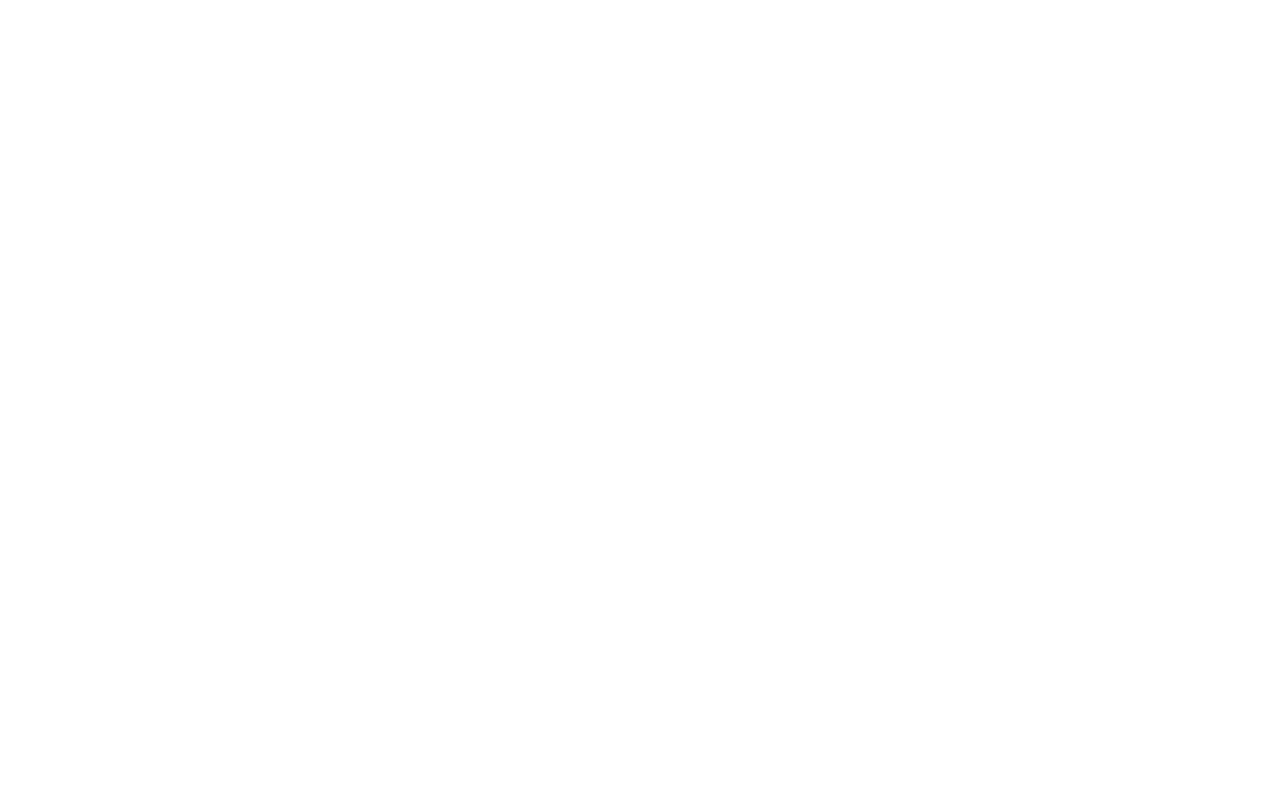
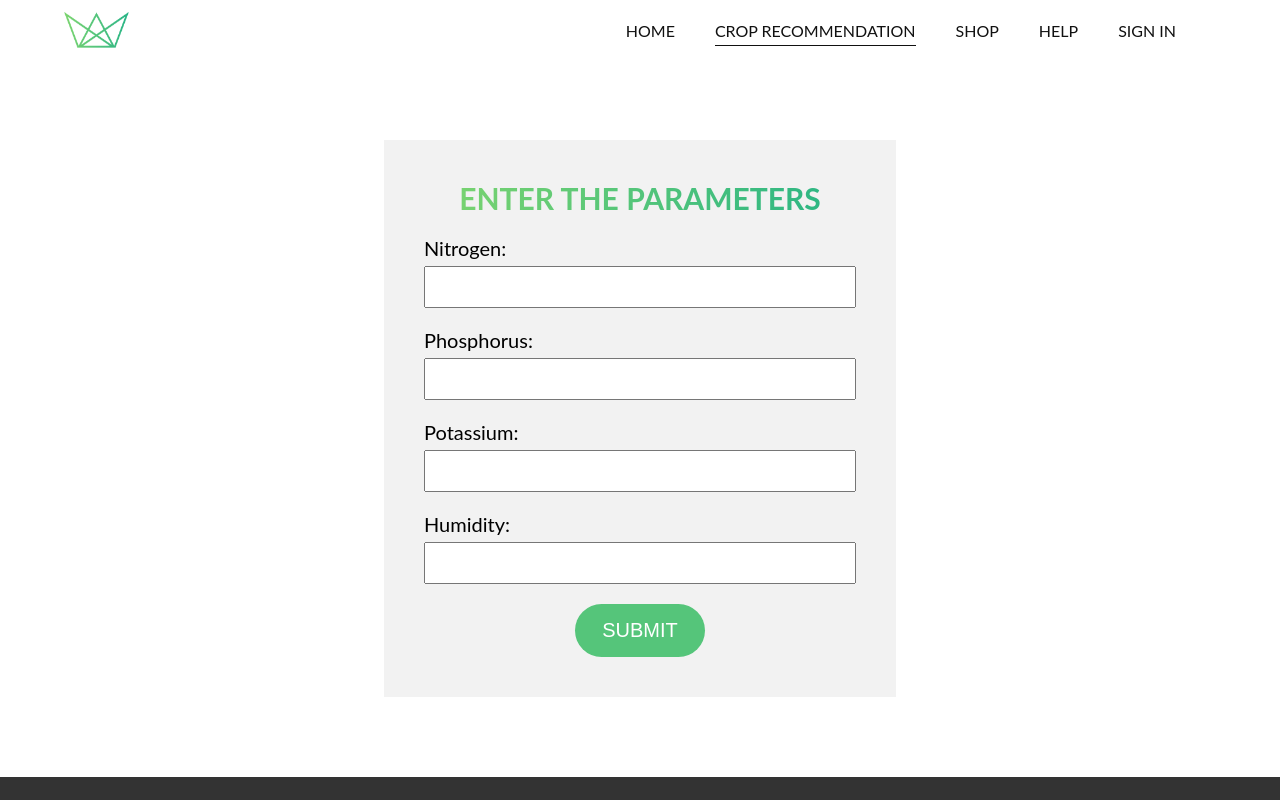
Before and after one commit to saikrishna01301/crop_recommendation, a React (Create React App) app: page /crop-recommendation in a window 1280 px wide. Before the commit this address had no page. Shown: the top 800 px of the page. Built offline with nearby package versions, Linux system fonts and the light colour scheme.

Commit message:
crop recommendation form completed

```diff
--- a/package.json
+++ b/package.json
@@ -6,6 +6,7 @@
     "@testing-library/jest-dom": "^5.16.5",
     "@testing-library/react": "^13.4.0",
     "@testing-library/user-event": "^13.5.0",
+    "firebase": "^9.17.1",
     "react": "^18.2.0",
     "react-dom": "^18.2.0",
     "react-router-dom": "^6.8.1",
--- a/src/App.js
+++ b/src/App.js
@@ -1,5 +1,6 @@
 import Navigation from "./Routes/Navbar/Navbar";
 import Home from "./Routes/Home/Home";
+import Crop from "./Routes/Crop/Crop";
 import { Routes, Route } from "react-router-dom";
 
 function App() {
@@ -7,6 +8,7 @@
     <Routes>
       <Route path="/" element={<Navigation />}>
         <Route index element={<Home />} />
+        <Route path="/crop-recommendation" element={<Crop />} />
       </Route>
     </Routes>
   );
--- /dev/null
+++ b/src/Routes/Crop/Crop.jsx
@@ -0,0 +1,7 @@
+import Form from "../../components/Form/Form";
+
+const Crop = () => {
+  return <Form />;
+};
+
+export default Crop;
--- a/src/Routes/Navbar/Navbar.jsx
+++ b/src/Routes/Navbar/Navbar.jsx
@@ -21,7 +21,7 @@
             </NavLink>
           </li>
           <li className="nav__right--item">
-            <NavLink className="nav__link" to="/croprecommendation">
+            <NavLink className="nav__link" to="/crop-recommendation">
               Crop Recommendation
             </NavLink>
           </li>
--- /dev/null
+++ b/src/components/Form/Form.jsx
@@ -0,0 +1,68 @@
+import "./Form.scss";
+import Footer from "../../components/footer/Footer";
+import { useNavigate } from "react-router-dom";
+import { useState } from "react";
+
+const Form = () => {
+  const history = useNavigate();
+  const [formValues, setFormValues] = useState({
+    nitrogen: "",
+    phosphorus: "",
+    potassium: "",
+    humidity: "",
+  });
+
+  const onChangeHandler = (e) => {
+    e.preventDefault();
+    const { nitrogen, phosphorus, potassium, humidity } = e.target;
+    setFormValues({ ...formValues , });
+  };
+
+  const handleSubmit = (event) => {
+    event.preventDefault();
+    // Do some form processing here...
+    // Then change the route
+    // history("/help");
+    console.log(formValues);
+  };
+  return (
+    <>
+      <form className="form-container" onSubmit={handleSubmit}>
+        <div className="heading">
+          <h2>enter the parameters</h2>
+        </div>
+        <label htmlFor="nitrogen">Nitrogen:</label>
+        <input
+          type="number"
+          value={formValues.nitrogen}
+          onChange={onChangeHandler}
+        />
+
+        <label htmlFor="phosphorus"> Phosphorus:</label>
+        <input
+          type="number"
+          value={formValues.phosphorus}
+          onChange={onChangeHandler}
+        />
+
+        <label htmlFor="potassium">Potassium:</label>
+        <input
+          type="number"
+          value={formValues.potassium}
+          onChange={onChangeHandler}
+        />
+
+        <label htmlFor="humidity">Humidity:</label>
+        <input
+          type="number"
+          value={formValues.humidity}
+          onChange={onChangeHandler}
+        />
+
+        <input type="submit" />
+      </form>
+      <Footer />
+    </>
+  );
+};
+export default Form;
--- /dev/null
+++ b/src/components/Form/Form.scss
@@ -0,0 +1,39 @@
+.form-container {
+  display: flex;
+  flex-direction: column;
+  width: 40%;
+  margin: 8rem auto;
+  background-color: #f2f2f2;
+  padding: 4rem;
+}
+.heading {
+  text-align: center;
+  font-size: 2rem;
+  text-transform: uppercase;
+  background-image: linear-gradient(to right, #7ed56f, #28b485);
+  -webkit-background-clip: text;
+  color: transparent;
+  margin-bottom: 2rem;
+}
+label {
+  font-size: 2rem;
+  margin-bottom: 0.6rem;
+}
+input[type="number"],
+:focus {
+  margin-bottom: 2rem;
+  font-size: 1.6rem;
+  padding: 1rem 1.6rem;
+  outline: none;
+}
+input[type="submit"] {
+  font-size: 2rem;
+  width: 30%;
+  margin: 0 auto;
+  text-transform: uppercase;
+  color: #fff;
+  background-color: #55c57a;
+  border: none;
+  padding: 1.5rem 2rem;
+  border-radius: 10rem;
+}
--- a/src/components/Main/Main.scss
+++ b/src/components/Main/Main.scss
@@ -6,7 +6,9 @@
 .heading--2 {
   text-transform: uppercase;
   font-size: 3.5rem;
-  color: #33b882;
+  background-image: linear-gradient(to right, #7ed56f, #28b485);
+  -webkit-background-clip: text;
+  color: transparent;
   text-align: center;
 }
 .para {
--- a/src/components/footer/Footer.scss
+++ b/src/components/footer/Footer.scss
@@ -4,7 +4,7 @@
 .footer {
   width: 90%;
   margin: 0 auto;
-  padding: 10rem 0;
+  padding: 5rem 0;
   font-size: 1.4rem;
   color: #f7f7f7;
   display: flex;
```
Also changed, not shown: 1 other file (tests, documents, lock files or other folders).
